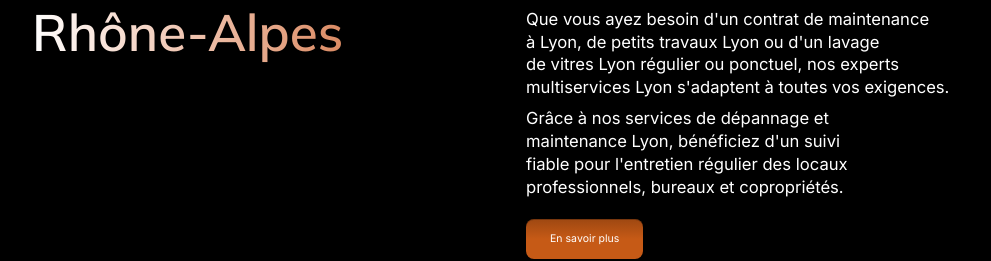
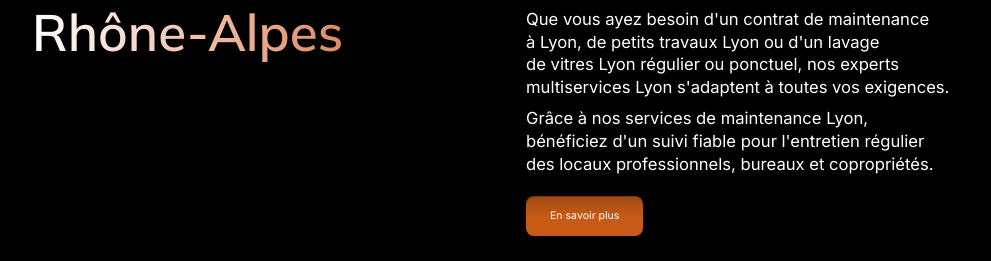
Before and after one commit to dmytro-webild/2ad267f6-e1c3-4245-85de-26631744ccac, a React (Vite) app: page / in a window 1280 px wide. Shown: the part 1140-1401 px from the top of the page, without its empty margins (144-1135 px from the left). Built offline with nearby package versions, Linux system fonts and the light colour scheme; a web font is replaced by a local one.

Commit message:
Bob AI: Retrait du mot dépannage du contenu du site

```diff
--- a/src/pages/HomePage/sections/About.tsx
+++ b/src/pages/HomePage/sections/About.tsx
@@ -14,7 +14,7 @@ export default function AboutSection(): React.JSX.Element {
           descriptions={[
             "Votre intervenant multiservices dédié à l'entretien de locaux professionnels à Lyon. Nous assurons la maintenance immobilière Lyon, le nettoyage de vitrines Lyon et un service d'entretien commerces Lyon sur mesure.",
             "Que vous ayez besoin d'un contrat de maintenance à Lyon, de petits travaux Lyon ou d'un lavage de vitres Lyon régulier ou ponctuel, nos experts multiservices Lyon s'adaptent à toutes vos exigences.",
-            "Grâce à nos services de dépannage et maintenance Lyon, bénéficiez d'un suivi fiable pour l'entretien régulier des locaux professionnels, bureaux et copropriétés.",
+            "Grâce à nos services de maintenance Lyon, bénéficiez d'un suivi fiable pour l'entretien régulier des locaux professionnels, bureaux et copropriétés.",
           ]}
           primaryButton={{
             text: "En savoir plus",
```
